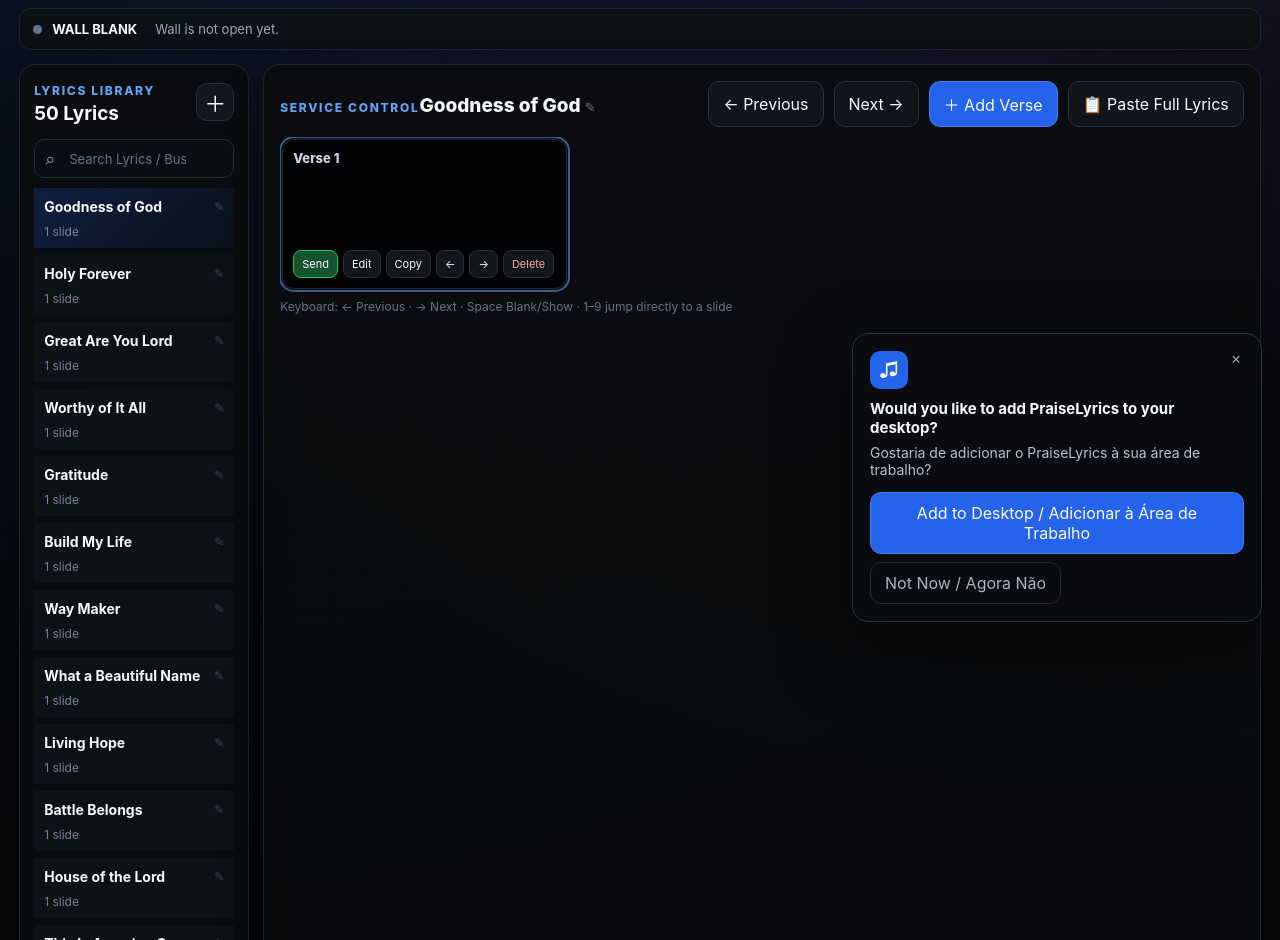
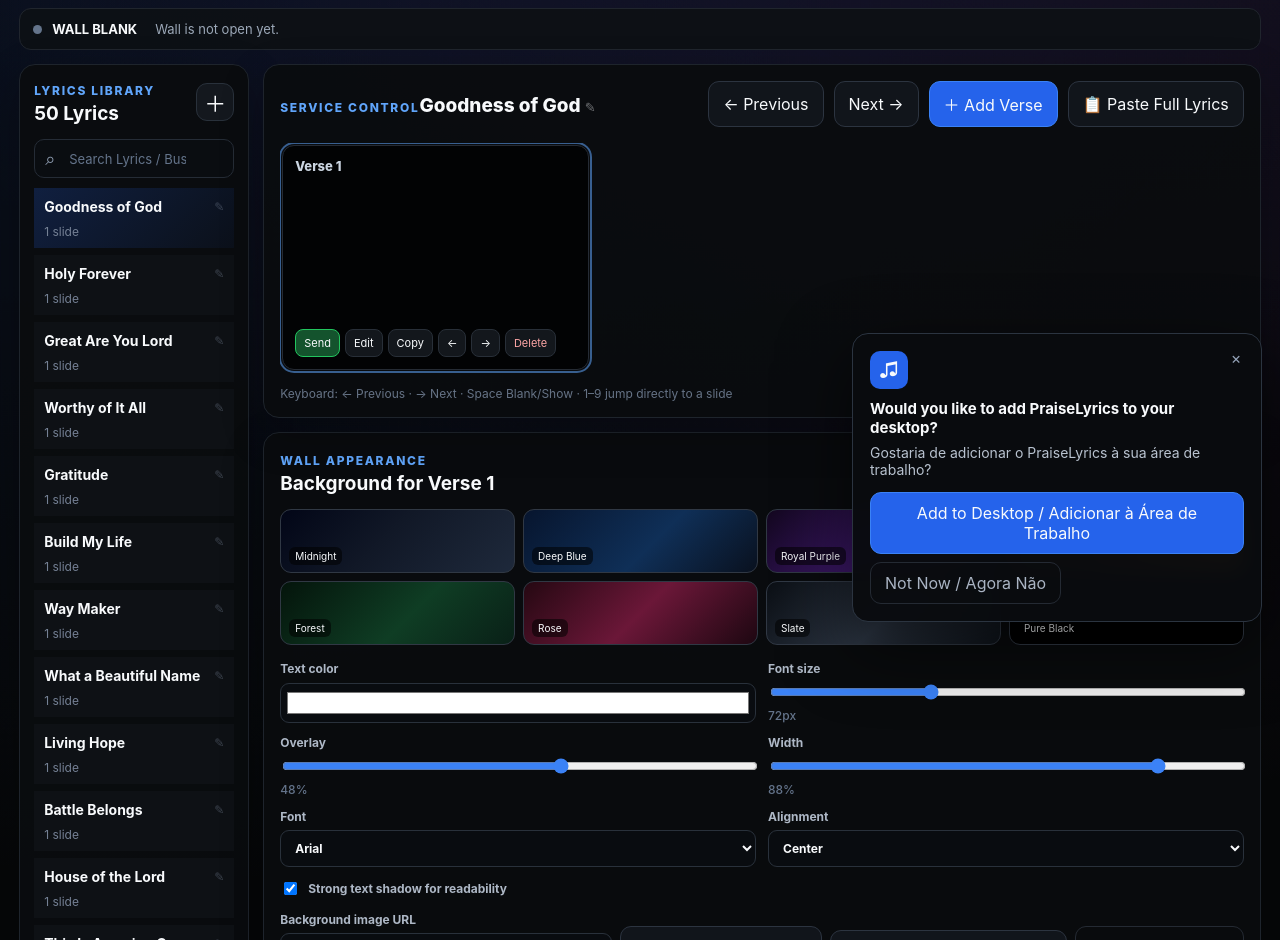
Before and after one commit to ValdemirJunior2020/PraiseLyrics, a React (Vite) app: page / in a window 1280 px wide. Shown: the part 160-1100 px from the top of the page. Built offline with nearby package versions, Linux system fonts and the light colour scheme.

Commit message:
Keep appearance panel pinned near lyrics

```diff
--- a/src/compactLayout.css
+++ b/src/compactLayout.css
@@ -1,34 +1,36 @@
-/* Keep Wall Appearance close to the lyrics when only a few sections are used. */
+/* Keep Wall Appearance close to the lyrics at all times on desktop. */
 @media (min-width: 1160px) {
-  .verses-panel:not(:has(.verse-card:nth-child(4))) {
-    padding-bottom: 10px;
+  .main-column {
+    align-content: start;
   }
 
-  .verses-panel:not(:has(.verse-card:nth-child(4))) .section-head.wide {
-    margin-bottom: 10px;
+  .verses-panel {
+    position: sticky;
+    top: 10px;
+    z-index: 12;
   }
 
-  .verses-panel:not(:has(.verse-card:nth-child(4))) .verse-strip {
-    padding-bottom: 6px;
+  .verse-strip {
+    max-height: 255px;
   }
 
-  .verses-panel:not(:has(.verse-card:nth-child(4))) .verse-card {
-    flex-basis: 285px;
-    min-height: 150px;
-    padding: 10px;
+  .lower-grid {
+    position: sticky;
+    top: 282px;
+    z-index: 11;
+    align-self: start;
   }
 
-  .verses-panel:not(:has(.verse-card:nth-child(4))) .verse-card p {
-    line-height: 1.4;
-  }
-
-  .verses-panel:not(:has(.verse-card:nth-child(4))) .verse-card-actions {
-    margin-top: 8px;
-  }
-
-  .appearance-panel {
-    position: sticky;
-    top: 12px;
+  .appearance-panel,
+  .background-panel {
     align-self: start;
   }
 }
+
+@media (max-width: 1159px) {
+  .verses-panel,
+  .lower-grid,
+  .appearance-panel {
+    position: static;
+  }
+}
```
